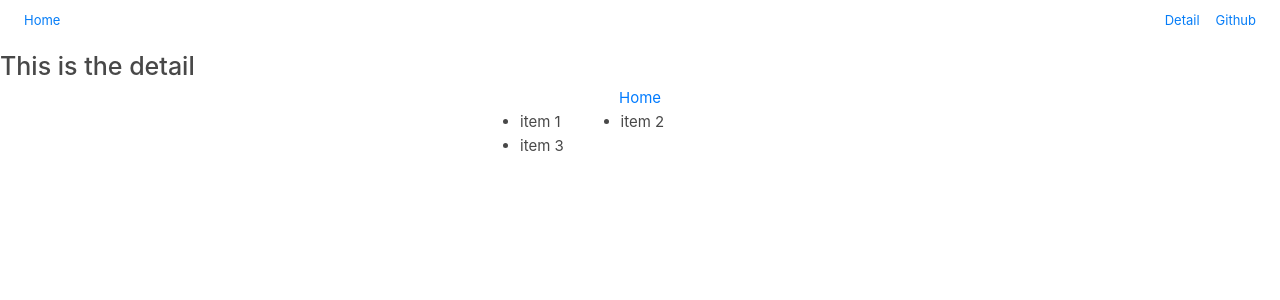
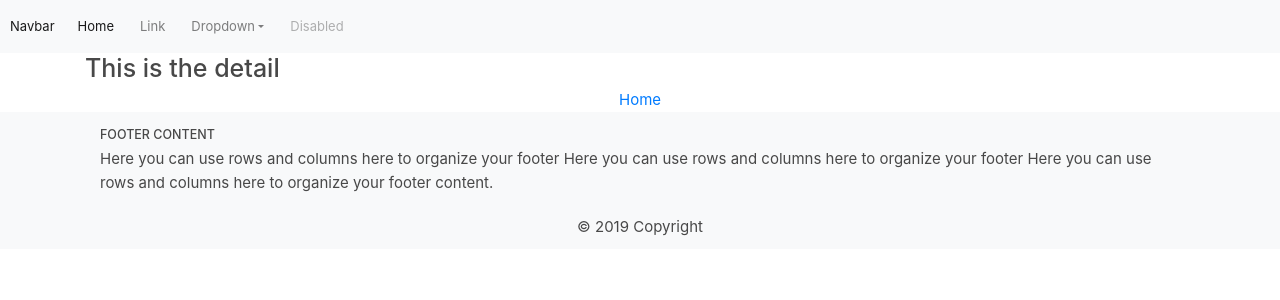
Before and after one commit to amodelbello/rg-client, a Next.js app: page /detail in a window 1280 px wide. Shown: the top 300 px of the page. Built offline with nearby package versions, Linux system fonts and the light colour scheme.

Commit message:
Adds some structural layout with Bootstrap

```diff
--- a/components/layout/Footer.js
+++ b/components/layout/Footer.js
@@ -1,26 +1,21 @@
 import React from 'react';
 
 const Footer = () => (
-  <footer>
-    <ul>
-      <li>item 1</li>
-      <li>item 2</li>
-      <li className="last">item 3</li>
-    </ul>
+  <footer className="container page-footer font-small blue pt-4">
+    <div className="container-fluid text-center text-md-left">
+      <div className="row">
+        <div className="col">
+          <h5 className="text-uppercase">Footer Content</h5>
+          <p>
+            Here you can use rows and columns here to organize your footer Here
+            you can use rows and columns here to organize your footer Here you
+            can use rows and columns here to organize your footer content.
+          </p>
+        </div>
+      </div>
+    </div>
 
-    <style jsx>{`
-      footer ul {
-        width: 320px;
-        margin: 0 auto;
-      }
-      footer ul li {
-        float: left;
-        margin-right: 60px;
-      }
-      footer ul li.last {
-        clear: both:
-      }
-    `}</style>
+    <div className="footer-copyright text-center py-3">© 2019 Copyright</div>
   </footer>
 );
 
--- a/components/layout/Header.js
+++ b/components/layout/Header.js
@@ -12,23 +12,66 @@
 
 const Header = ({ children }) => (
   <header>
-    <nav>
-      <ul>
-        <li>
-          <Link prefetch href="/">
-            <a>Home</a>
-          </Link>
-        </li>
-        <ul>
-          {links.map(({ key, href, label }) => (
-            <li key={key}>
-              <Link href={href}>
-                <a>{label}</a>
-              </Link>
-            </li>
-          ))}
+    <nav className="navbar navbar-expand-lg navbar-light bg-light">
+      <a className="navbar-brand" href="#">
+        Navbar
+      </a>
+      <button
+        className="navbar-toggler"
+        type="button"
+        data-toggle="collapse"
+        data-target="#navbarSupportedContent"
+        aria-controls="navbarSupportedContent"
+        aria-expanded="false"
+        aria-label="Toggle navigation"
+      >
+        <span className="navbar-toggler-icon" />
+      </button>
+
+      <div className="collapse navbar-collapse" id="navbarSupportedContent">
+        <ul className="navbar-nav mr-auto">
+          <li className="nav-item active">
+            <a className="nav-link" href="#">
+              Home <span className="sr-only">(current)</span>
+            </a>
+          </li>
+          <li className="nav-item">
+            <a className="nav-link" href="#">
+              Link
+            </a>
+          </li>
+          <li className="nav-item dropdown">
+            <a
+              className="nav-link dropdown-toggle"
+              href="#"
+              id="navbarDropdown"
+              role="button"
+              data-toggle="dropdown"
+              aria-haspopup="true"
+              aria-expanded="false"
+            >
+              Dropdown
+            </a>
+            <div className="dropdown-menu" aria-labelledby="navbarDropdown">
+              <a className="dropdown-item" href="#">
+                Action
+              </a>
+              <a className="dropdown-item" href="#">
+                Another action
+              </a>
+              <div className="dropdown-divider" />
+              <a className="dropdown-item" href="#">
+                Something else here
+              </a>
+            </div>
+          </li>
+          <li className="nav-item">
+            <a className="nav-link disabled" href="#">
+              Disabled
+            </a>
+          </li>
         </ul>
-      </ul>
+      </div>
       {children}
     </nav>
 
--- a/components/layout/Layout.js
+++ b/components/layout/Layout.js
@@ -26,8 +26,10 @@
       <link rel="icon" href="/static/favicon.ico" />
     </NextHead>
     <Header />
-    {children}
-    <Footer />
+    <div className="container">{children}</div>
+    <div className="bg-light">
+      <Footer />
+    </div>
   </React.Fragment>
 );
 
--- a/pages/index.js
+++ b/pages/index.js
@@ -6,8 +6,6 @@
 
 import { Layout } from '../components/layout';
 import Businesses from '../components/Businesses';
-
-const businesses = [{ name: 'hello', k: 0 }, { name: 'bababa', k: 1 }];
 
 const id = 'xxx';
 
```
